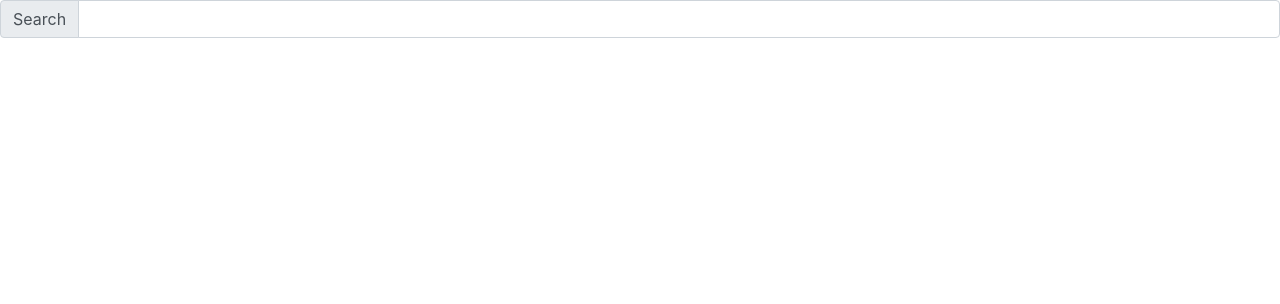
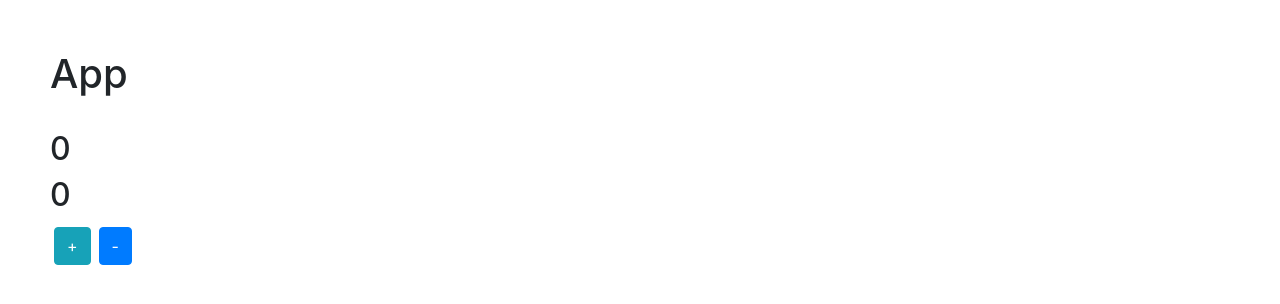
Before and after one commit to danportchen/vue-tic-tac-teo, a Vue app: page / in a window 1280 px wide. Shown: the top 304 px of the page. Built offline with nearby package versions, Linux system fonts and the light colour scheme.

Commit message:
add  number counter

```diff
--- /dev/null
+++ b/src/App-1.vue
@@ -0,0 +1,89 @@
+<template>
+  <div id="app">
+    <div class="board">
+      <div class="grid" v-for="(grid, idx) in grids"
+      @click="setGrid(idx)" :key="idx">
+        {{ setSymbol(grid) }}
+      </div>
+    </div>
+    <div class="info">
+      <span>Player: {{ setSymbol(player) }}</span>
+      <br/>
+      <span>Winner: {{ setSymbol(winner) }}</span>
+      <br/>
+      <button @click="reset">Reset</button>
+    </div>
+  </div>
+</template>
+
+<script>
+const lines = [
+  [0, 1, 2],
+  [3, 4, 5],
+  [6, 7, 8],
+  [0, 3, 6],
+  [1, 4, 7],
+  [2, 5, 8],
+  [2, 4, 6],
+  [0, 4, 8]
+];
+
+export default {
+  data() {
+    return {
+      winner: 0,
+      player: 1,
+      grids: [0, 0, 0, 0, 0, 0, 0, 0, 0]
+    };
+  },
+  methods: {
+    setGrid(idx) {
+      if (this.grids[idx] !== 0) return;
+      if (this.winner !== 0) return;
+      this.$set(this.grids, idx, this.player);
+      this.player = -this.player;
+      this.winner = this.getWinner();
+    },
+    setSymbol(num) {
+      return num === 0 ? "" : num === 1 ? "O" : "X";
+    },
+    getWinner() {
+      return lines.reduce((winner, [a, b, c]) => {
+        if (winner !== 0) return winner;
+        const sum = this.grids[a] + this.grids[b] + this.grids[c];
+        if (sum === 3) return 1;
+        if (sum === -3) return -1;
+        return 0;
+      }, 0);
+    },
+    reset() {
+      this.grids = [0, 0, 0, 0, 0, 0, 0, 0, 0];
+      this.player = 1;
+      this.winner = 0;
+    }
+  }
+};
+</script>
+
+<style scoped>
+.board {
+  display: flex;
+  flex-flow: row wrap;
+  width: 400px;
+  height: 400px;
+  align-content: flex-start;
+}
+
+.grid {
+  width: 33%;
+  height: 33%;
+  border: 1px solid gray;
+  box-sizing: border-box;
+  font-size: 60px;
+  text-align: center;
+  line-height: 100px;
+}
+.info {
+  font-size: 40px;
+}
+</style>
--- a/src/App.vue
+++ b/src/App.vue
@@ -1,89 +1,33 @@
 <template>
   <div id="app">
-    <div class="board">
-      <div class="grid" v-for="(grid, idx) in grids"
-      @click="setGrid(idx)">
-        {{ setSymbol(grid) }}
-      </div>
-    </div>
-    <div class="info">
-      <span>Player: {{ setSymbol(player) }}</span>
-      <br/>
-      <span>Winner: {{ setSymbol(winner) }}</span>
-      <br/>
-      <button @click="reset">Reset</button>
-    </div>
+    <h1>App</h1>
+    <br/>
+    <h2>{{count}}</h2>
+    <br/>
+    <RunningNumber :number="count"></RunningNumber>
+    <br/>
+    <button class="btn btn-info m-1" @click="count +=100">+</button>
+    <button class="btn btn-primary m-1" @click="count -=100">-</button>
   </div>
 </template>
 
 <script>
-
-const lines = [
-  [0,1,2], [3,4,5], [6,7,8],
-  [0,3,6], [1,4,7], [2,5,8],
-  [2,4,6], [0,4,8]
-];
-
+import RunningNumber from "./RunningNumber.vue";
 export default {
-  data(){
+  components: {
+    RunningNumber
+  },
+  data() {
     return {
-      winner: 0,
-      player: 1,
-      grids: [
-        0,0,0,
-        0,0,0,
-        0,0,0
-      ]
+      count: 0
     };
-  },
-  methods:{
-    setGrid(idx){
-      if(this.grids[idx] !== 0 ) return;
-      if(this.winner !== 0 ) return;
-      this.$set(this.grids, idx, this.player);
-      this.player = -this.player;
-      this.winner = this.getWinner();
-    },
-    setSymbol(num){
-      return num === 0 ? '' : num === 1 ? 'O' : 'X';
-    },
-    getWinner(){
-      return lines.reduce((winner, [a,b,c]) =>{
-        if(winner !== 0) return winner;
-        const sum = this.grids[a] + this.grids[b] +this.grids[c] ;
-        if(sum === 3) return 1;
-        if(sum === -3) return -1;
-        return 0;
-      },0);
-    },
-    reset(){
-      this.grids = [0,0,0,0,0,0,0,0,0];
-      this.player = 1;
-      this.winner = 0;
-    },
-  },
+  }
 };
 </script>
 
 <style scoped>
-.board {
-  display: flex;
-  flex-flow:  row wrap;
-  width: 400px;
-  height: 400px;
-  align-content: flex-start;
+#app {
+  padding: 50px;
 }
 
-.grid {
-  width: 33%;
-  height: 33%;
-  border: 1px solid gray;
-  box-sizing: border-box;
-  font-size: 60px;
-  text-align: center;
-  line-height: 100px;
-}
-.info {
-  font-size: 40px;
-}
 </style>
--- /dev/null
+++ b/src/RunningNumber.vue
@@ -0,0 +1,40 @@
+<template>
+  <h2 :class="{running: visibleNumber !== number}">{{visibleNumber}}</h2>
+</template>
+<script>
+export default {
+  props: ["number"],
+  data() {
+    return {
+      visibleNumber: this.number,
+    };
+  },
+  methods: {
+    run() {
+      const diff = Math.floor((this.number - this.visibleNumber) * 0.1);
+      if(diff === 0){
+        this.visibleNumber = this.number;
+      } else {
+        this.visibleNumber += diff;
+        // setTimeout(this.run, 100); // option 1
+        window.requestAnimationFrame(this.run); //best
+      }
+    }
+  },
+  watch: {
+    number() {
+      this.run();
+    }
+  }
+};
+</script>
+
+<style>
+h2 {
+  display: inline-block;
+  transition: transform 0.3s;
+}
+h2.running {
+  transform: scale(1.5);
+}
+</style>
--- a/src/SearchLesson.vue
+++ b/src/SearchLesson.vue
@@ -17,40 +17,41 @@
   </div>
 </template>
 <script>
-import debounce from 'lodash/debounce';
+import debounce from "lodash/debounce";
 
-  const SEARCH_API = 'https://hiskio.com/api/v1/courses/search?word=';
-  export default{
-    data(){
+const SEARCH_API = "https://hiskio.com/api/v1/courses/search?word=";
+export default {
+  data() {
     return {
-        text: '',
-        lesson: [],
+      text: "",
+      lesson: []
     };
   },
-    methods:{
-      search(val){
+  methods: {
+    search(val) {
       fetch(`${SEARCH_API}${val}`)
         .then(rs => rs.json())
         .then(data => {
           this.lessons = data.courses;
         });
+    }
   },
+  watch: {
+    text(val) {
+      this.searchDebounced(val);
+    }
   },
-    watch:{
-      text(val){
-        this.searchDebounced(val);
-      },
-    },
-    created(){
+  created() {
     this.searchDebounced = debounce(this.search, 500);
-    },
   }
+};
 </script>
 <style>
 .lesson img {
   width: 100px;
 }
-.lesson span, .lesson label {
+.lesson span,
+.lesson label {
   display: block;
 }
 </style>
--- a/src/main.js
+++ b/src/main.js
@@ -1,5 +1,6 @@
 import Vue from "vue";
-import SearchLesson from "./SearchLesson.vue";
+// import SearchLesson from "./SearchLesson.vue";
+import App from "./App.vue";
 import store from "./store";
 import "bootstrap/dist/css/bootstrap.css";
 
@@ -7,5 +8,5 @@ Vue.config.productionTip = false;
 
 new Vue({
   store,
-  render: h => h(SearchLesson)
+  render: h => h(App)
 }).$mount("#app");
```
Lines whose indentation alone changed are shown as unchanged.
